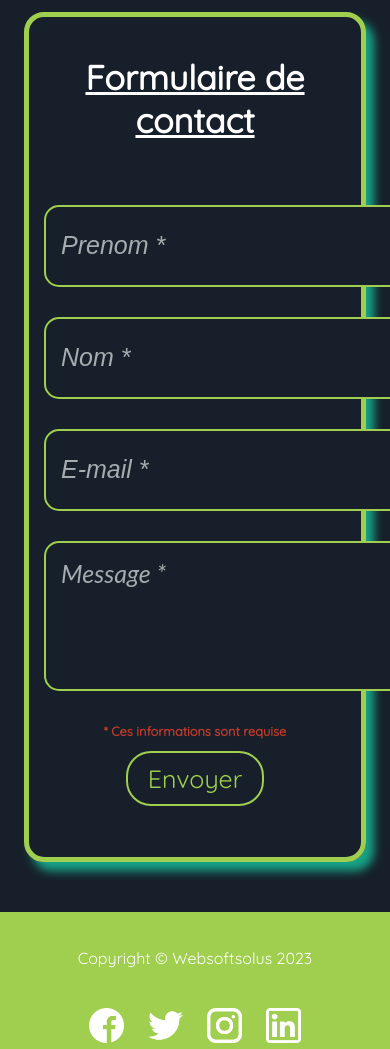
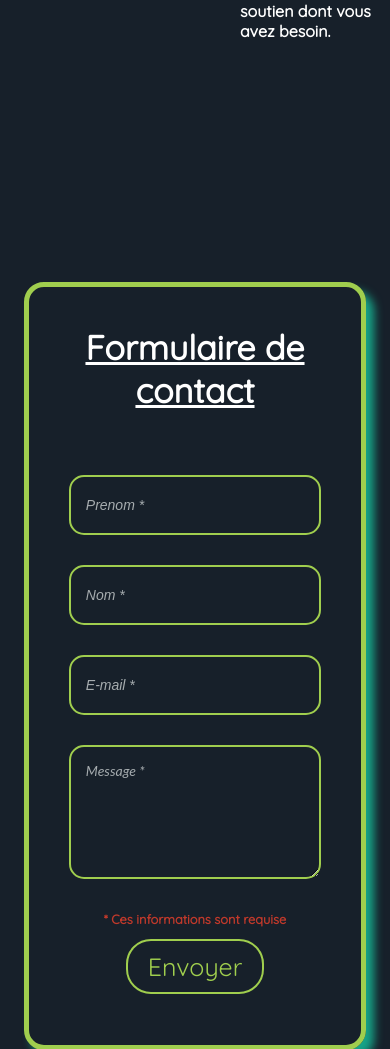
Before and after one commit to bedrinedev/websoftsolus, a PHP site: page / in a window 390 px wide; the page is wider, and only the part inside the window is pictured. Shown: the part 3601-4650 px from the top of that part. Run offline with PHP 8.4, Linux system fonts and the light colour scheme.

Commit message:
Modify responsive - Home

```diff
--- a/CSS/style.css
+++ b/CSS/style.css
@@ -364,7 +364,8 @@
 	margin-bottom: 15px;
 	border-radius: 15px;
 	padding: 15px;
-	width: 426px;
+	width: 70%;
+	max-width: 426px;
 	height: 100px;
 	font-family: 'Work Sans', 'Lato', Arial, sans-serif;
 }
@@ -379,7 +380,8 @@
 	margin-bottom: 15px;
 	border-radius: 15px;
 	padding: 15px;
-	width: 426px;
+	width: 70%;
+	max-width: 426px;
 	height: 26px;
 }
 
@@ -393,7 +395,8 @@
 	margin-bottom: 15px;
 	border-radius: 15px;
 	padding: 15px;
-	width: 426px;
+	width: 70%;
+	max-width: 426px;
 	height: 26px;
 }
 
@@ -407,7 +410,8 @@
 	margin-bottom: 15px;
 	border-radius: 15px;
 	padding: 15px;
-	width: 426px;
+	width: 70%;
+	max-width: 426px;
 	height: 26px;
 }
 
@@ -610,28 +639,8 @@
     font-size: 25px;
 }
 
-textarea {
-    width: 436px;
-    height: 116px;
-	font-size: 25px;
-}
-
-input#prenom-ctt {
-    width: 436px;
-    height: 48px;
-	font-size: 25px;
-}
-
-input#nom-ctt {
-    width: 436px;
-    height: 48px;
-	font-size: 25px;
-}
-
-input#email-ctt {
-    width: 436px;
-    height: 48px;
-	font-size: 25px;
+textarea, input#prenom-ctt, input#nom-ctt, input#email-ctt {
+	font-size: 14px;
 }
 
 }
--- a/index.php
+++ b/index.php
@@ -56,7 +56,7 @@
                     <a href="#">Entreprise</a>
                 </li>
                 <li class="btn-active">
-                    <a href="#contact">Commander</a>
+                    <a href="#">Commander</a>
                 </li>
             </ul>
         </nav>
```
Also changed, not shown: other parts of CSS/style.css (+37 -12 lines).
